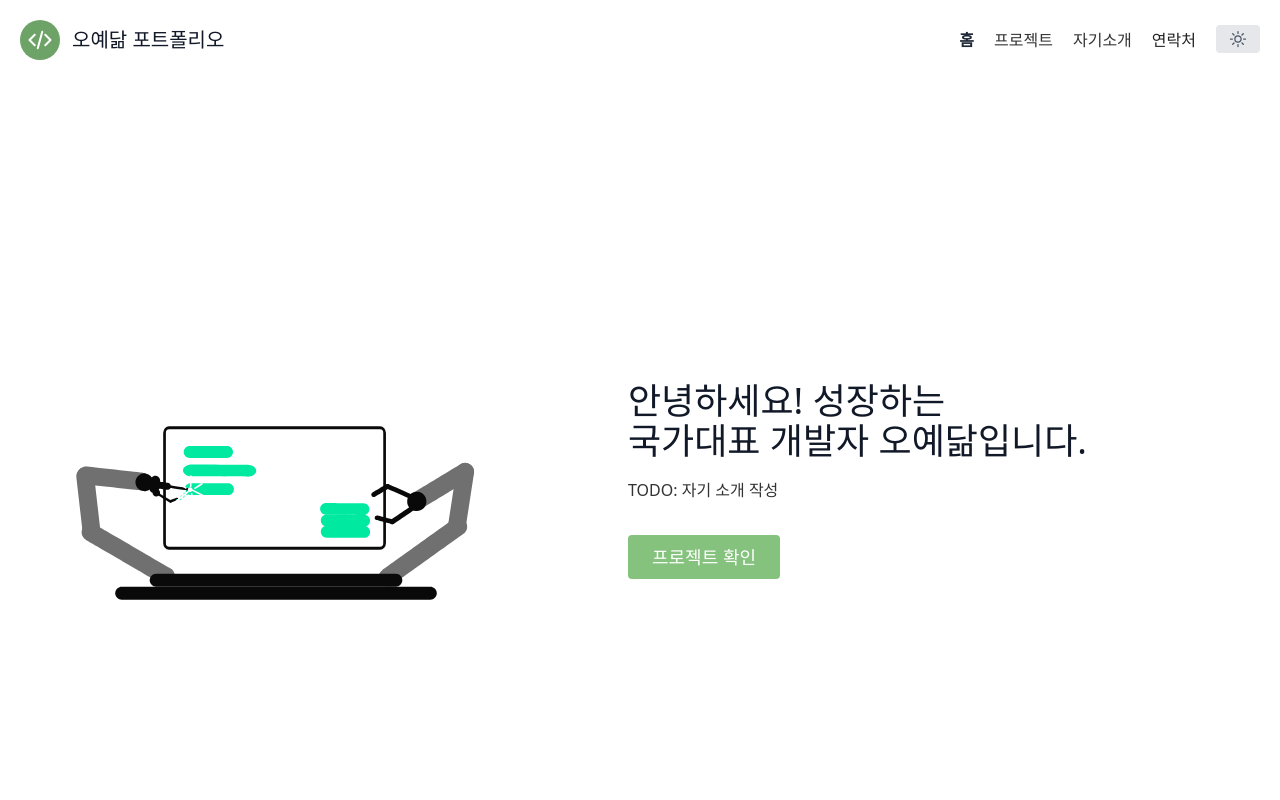
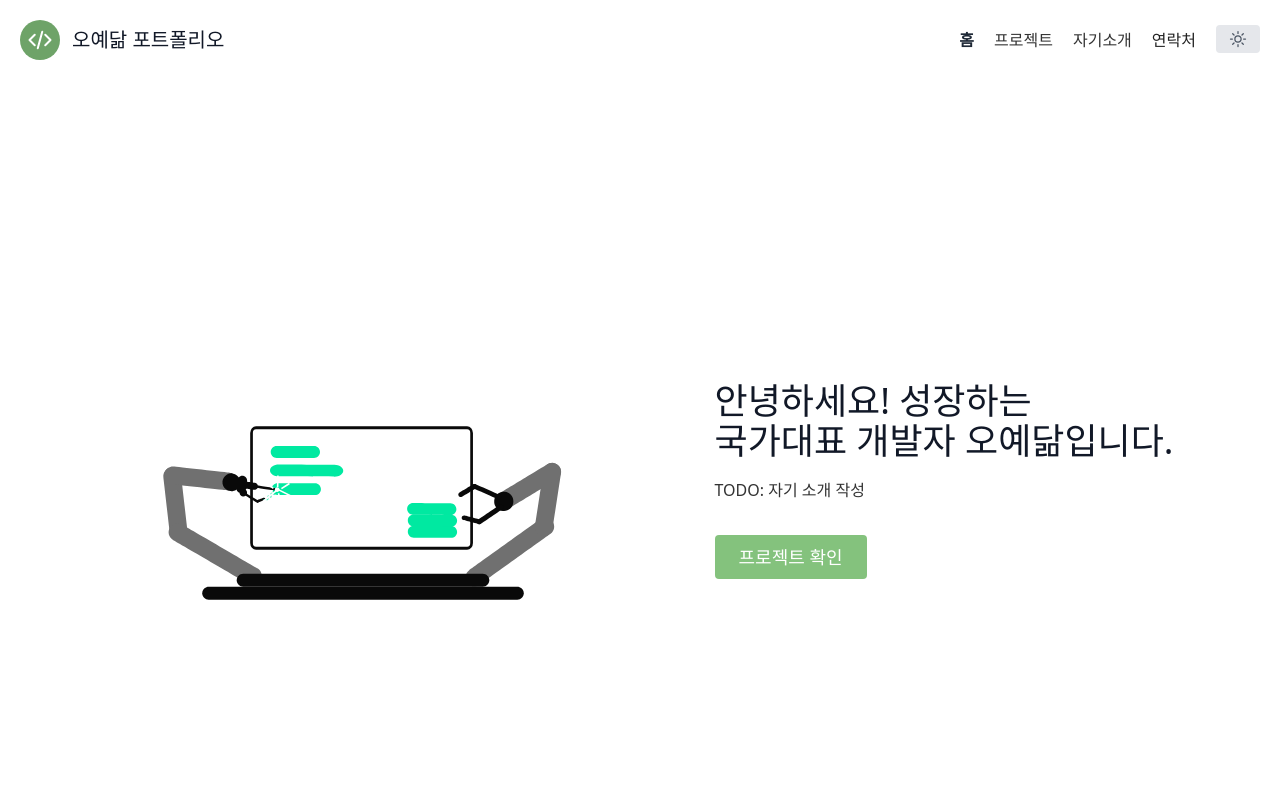
Before and after one commit to dhdpekfa1/Portflio, a Next.js app: page / in a window 1280 px wide. Shown: the top 800 px of the page. Built offline with nearby package versions, Linux system fonts and the light colour scheme.

Commit message:
[design] 홈 레이아웃 수정

```diff
--- a/src/app/api/notion/[blockId]/route.ts
+++ b/src/app/api/notion/[blockId]/route.ts
@@ -7,7 +7,7 @@
 export async function GET(
   req: Request,
   context: { params: { blockId: string } }
-) {
+): Promise<NextResponse> {
   const { blockId } = context.params;
 
   if (!NOTION_TOKEN || !blockId) {
--- a/src/app/page.tsx
+++ b/src/app/page.tsx
@@ -3,8 +3,8 @@
 
 export default function Home() {
   return (
-    <div>
-      <section className="min-h-screen flex flex-col items-center justify-center text-gray-600 body-font">
+    <div className="flex items-center justify-center w-full">
+      <main className="min-h-screen flex flex-col items-center justify-center text-gray-600 body-font">
         <div className="container mx-auto flex px-5 py-24 md:flex-row flex-col items-center">
           <div className="lg:max-w-lg lg:w-full md:w-1/2 w-5/6 mb-10 md:mb-0">
             <HomeAnimationLottie />
@@ -23,7 +23,7 @@
             </div>
           </div>
         </div>
-      </section>
+      </main>
     </div>
   );
 }
```
